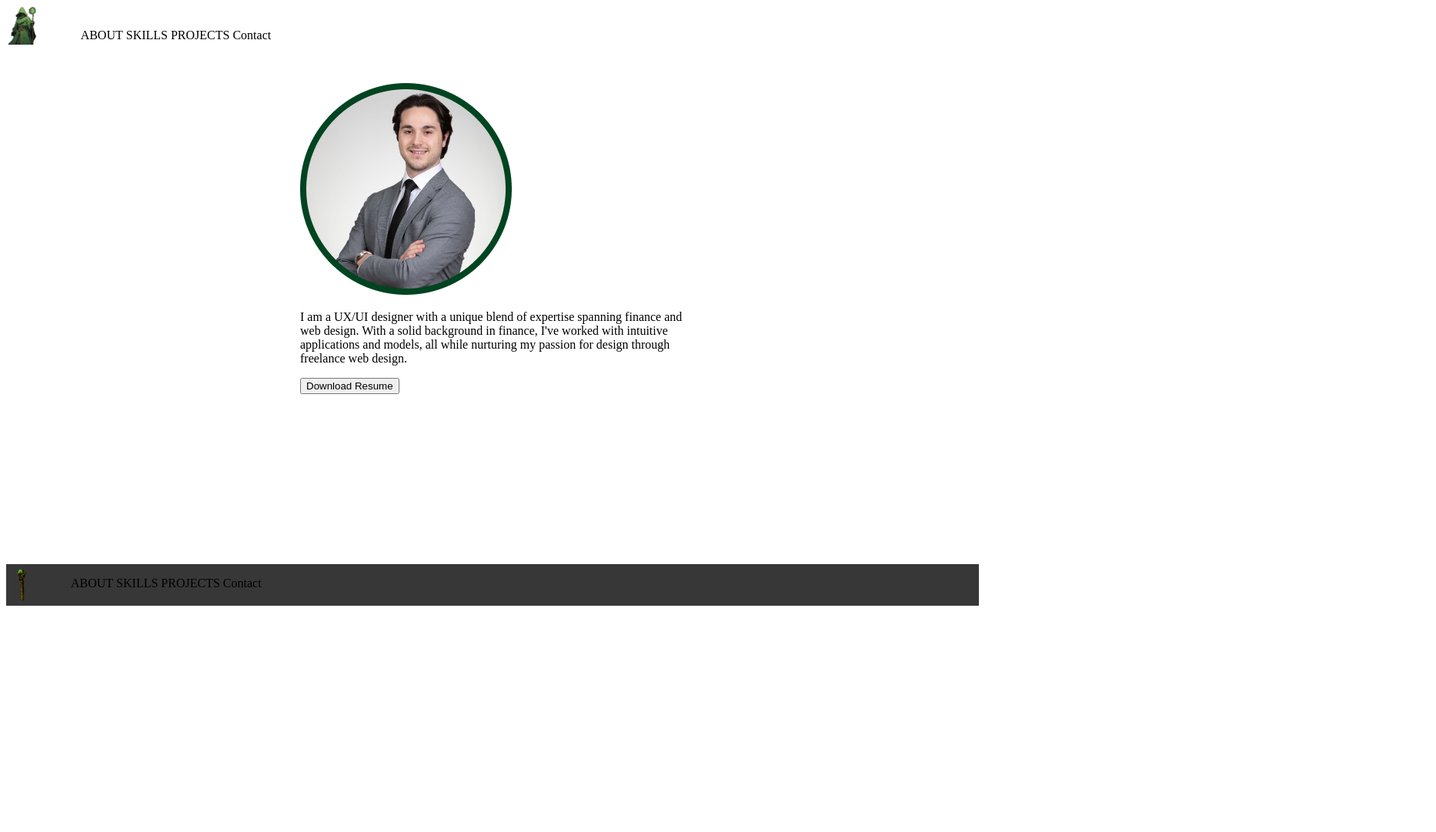
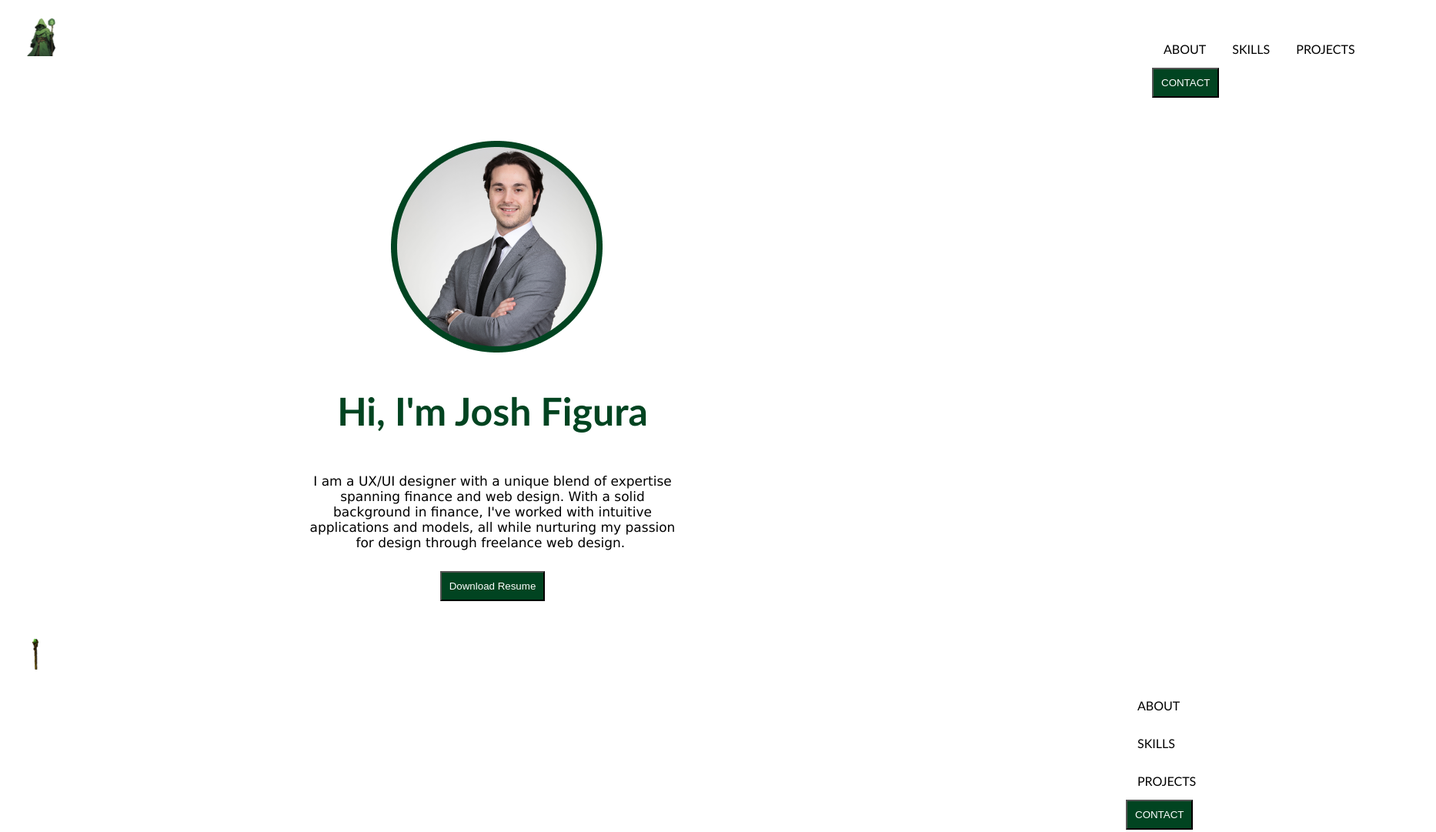
Before and after one commit to JoshuaFigura/UX_UI_HW_17, a plain HTML site: page index.html in a window 1280 px wide. Shown: the whole page at 77% size, 1866 px wide, since content can reach past the window. Before the commit the page ends 800 px from the top, so only its background shows below. Drawn offline with Linux system fonts and the light colour scheme.

Commit message:
Challenge 17

```diff
--- a/css/style.css
+++ b/css/style.css
@@ -1,6 +1,8 @@
 .inline-block {
     display: inline-block;
     vertical-align: top;
+    padding: 15px;
+    font-family: 'Trebuchet MS', 'Lucida Sans Unicode', 'Lucida Grande', 'Lucida Sans', Arial, sans-serif;
 }
 
 .logo {
@@ -14,9 +16,9 @@ nav {
     padding: 1%;
 }
 
-.heder {
+.header {
     width: 40%;
-    margin-left: auto;
+    margin-left: 1350px;
 }
 
 .heroimg {
@@ -27,10 +29,11 @@ nav {
 .content {
     width: 500px;
     margin: 0 auto;
+    text-align: center;
 }
 
-footer {
-    background-color: #373738
+.footerNav {
+    margin-left: 1400px;
 }
 
 .footerNav {
@@ -40,5 +43,23 @@ footer {
 }
 
 button {
-    align-items: center;
+    color: white;
+    background-color: #014421;
+    padding: 10px;
 }
+
+h1 {
+    font-size: 50px  ;
+    color: #014421;
+    font-family: 'Trebuchet MS', 'Lucida Sans Unicode', 'Lucida Grande', 'Lucida Sans', Arial, sans-serif;
+}
+
+p {
+    font-family: Verdana, Geneva, Tahoma, sans-serif;
+    padding: 10px;
+    font-size: 17px;
+}
+
+img {
+    margin-left: 10px;
+}
--- a/index.html
+++ b/index.html
@@ -14,7 +14,7 @@
             <li class="inline-block">ABOUT</li>
             <li class="inline-block">SKILLS</li>
             <li class="inline-block">PROJECTS</li>
-            <li class="inline-block">Contact</li>
+            <button type="button">CONTACT</button>
           </ul>
      </nav>
     </header>
@@ -22,19 +22,20 @@
     <section class="heroimg">
         <div class="content">
             <img src="Images/Personal Photo.png" alt="ID Photo">
+            <h1> Hi, I'm Josh Figura</h1>
             <p>I am a UX/UI designer with a unique blend of expertise spanning finance and web design. With a solid background in finance, I've worked with intuitive applications and models, all while nurturing my passion for design through freelance web design. </p>
             <button type="button">Download Resume</button>
         </div>
     </section>
 
     <footer>
-        <div class="inline-block" class="Footer Logo">
-            <img src="Images/staff.png" alt="Wizard staff" width="40px" height="50px" pa>
+        <div class="inline-block" class="FooterLogo">
+            <img src="Images/staff.png" alt="Wizard staff"  width="26px" height="50px" pa>
         <ul class="footerNav">
             <li class="inline-block">ABOUT</li>
             <li class="inline-block">SKILLS</li>
             <li class="inline-block">PROJECTS</li>
-            <li class="inline-block">Contact</li>
+            <button type="button">CONTACT</button>
           </ul>
     </footer>
 </body>
```
